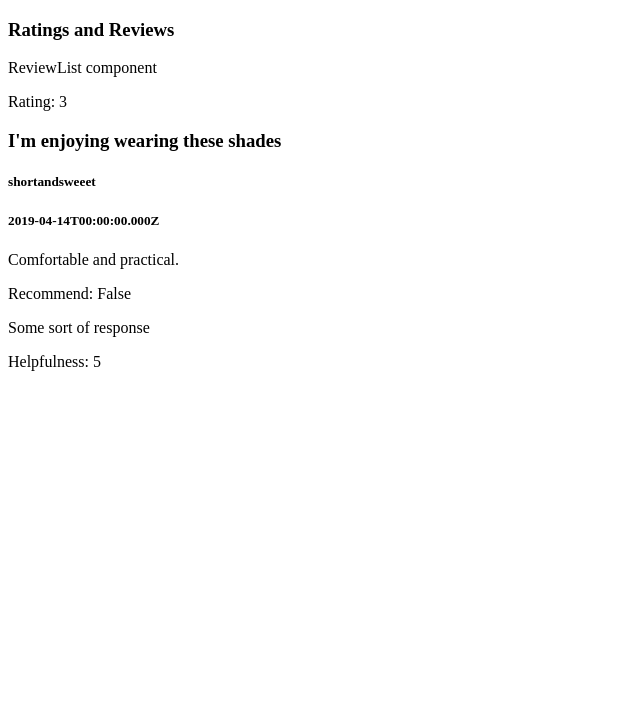
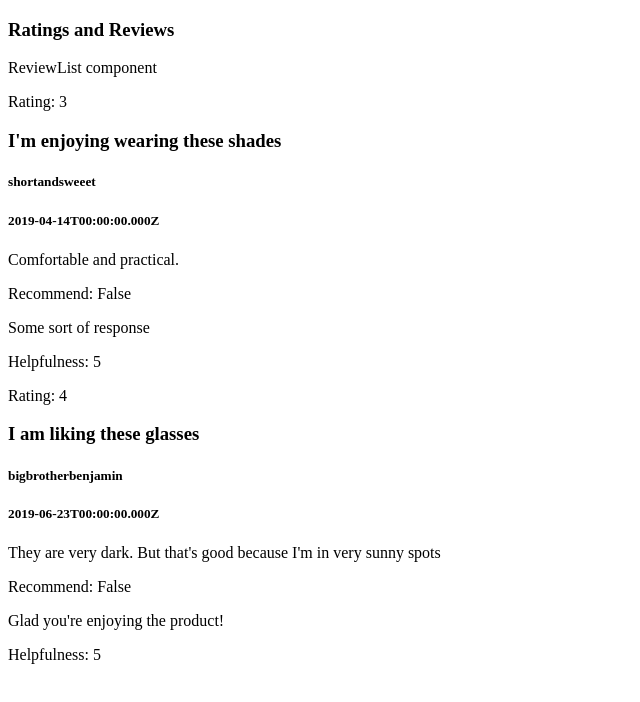
Before and after one commit to mrsampool/projCatwalk, a React (Create React App) app in the folder client/: page / in a window 1280 px wide. Shown: the top 702 px of the page, without its empty margins (0-640 px from the left). Built offline with nearby package versions, Linux system fonts and the light colour scheme; the HTML template or start-up script is replaced by a standard one.

Commit message:
RatingsReviews properly renders correct quantity of Reviews

```diff
--- a/client/src/components/ratingsReviews/RatingsReviews.jsx
+++ b/client/src/components/ratingsReviews/RatingsReviews.jsx
@@ -1,13 +1,13 @@
 import React from 'react';
 
-import ReviewsList from './ReviewsList.jsx';
+import {ReviewsList} from './ReviewsList.jsx';
 import {reviewsList} from '../../dummyData/reviewsList.js';
 
 export const RatingsReviews = () =>{
   return (
   <div id='RatingsReviews'>
     <h3>Ratings and Reviews</h3>
-    <ReviewsList review={reviewsList.results[0]}/>
+    <ReviewsList reviewslist={reviewsList}/>
   </div>
   );
 }
--- a/client/src/components/ratingsReviews/Review.jsx
+++ b/client/src/components/ratingsReviews/Review.jsx
@@ -2,7 +2,7 @@ import React from 'react';
 
 export default function Review(props) {
   return (
-    <div id='Review' reviewid={props.review.review_id}>
+    <div id='Review' data-testid='Review' reviewid={props.review.review_id}>
       <p data-testid='reviewrating'>Rating: {props.review.rating}</p>
       <h3 data-testid='reviewsummary'>{props.review.summary}</h3>
       <h5 data-testid='reviewer_name'>{props.review.reviewer_name}</h5>
--- a/client/src/components/ratingsReviews/ReviewsList.jsx
+++ b/client/src/components/ratingsReviews/ReviewsList.jsx
@@ -1,13 +1,16 @@
 import React from 'react';
 
 import Review from './Review.jsx';
-import {reviewsList} from '../../dummyData/reviewsList.js';
 
-export default function ReviewsList() {
+export const ReviewsList = function(props) {
   return (
-    <div id='ReviewList'>
+    <div id='ReviewsList'>
       <p>ReviewList component</p>
-      <Review review={reviewsList.results[0]}/>
+      {props.reviewslist.results.map((reviewdata) => {
+        return (
+          <Review review={reviewdata}/>
+        );
+      })}
     </div>
   );
 }
```
